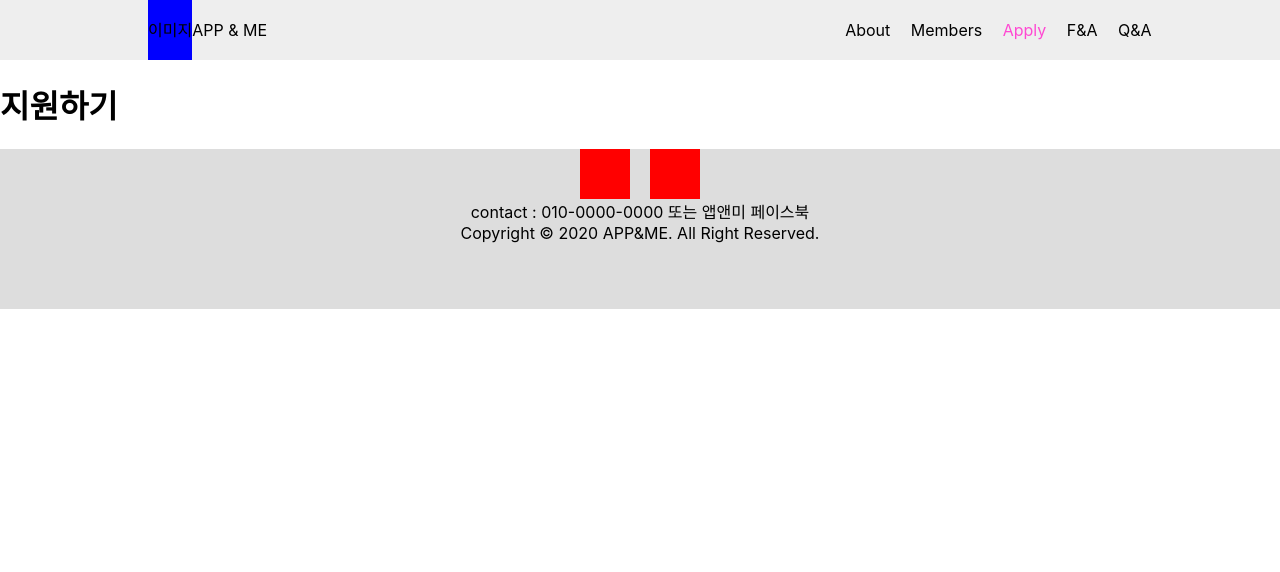
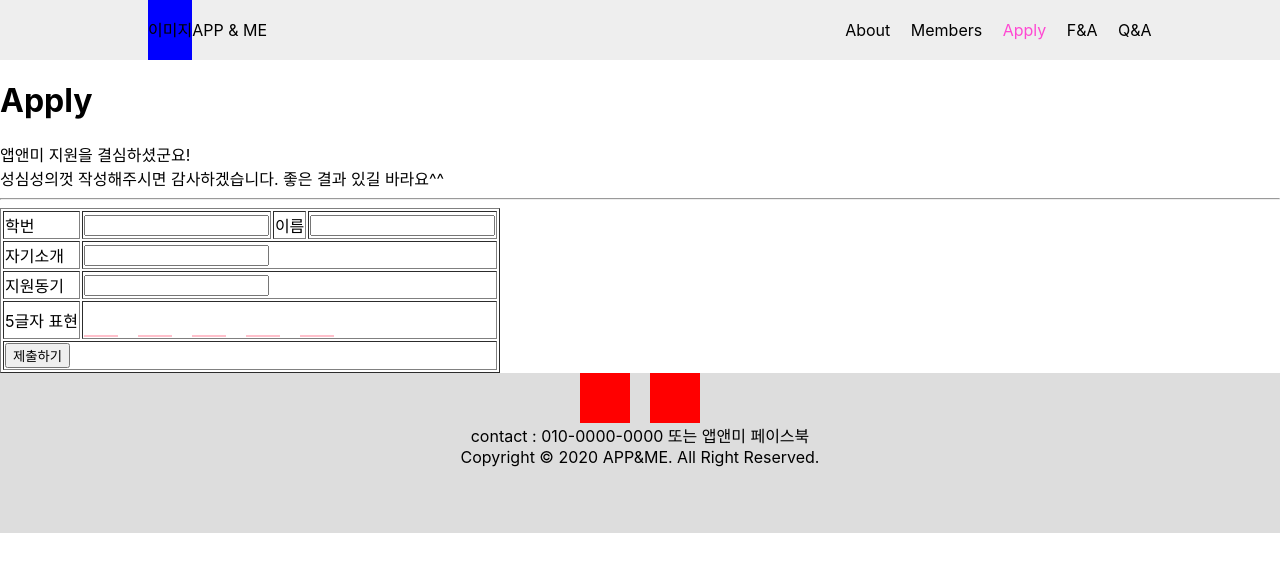
Before and after one commit to rheehot/AppandMe2020, a React (Create React App) app: page /Apply in a window 1280 px wide. Shown: the top 572 px of the page. Built offline with nearby package versions, Linux system fonts and the light colour scheme.

Commit message:
Apply wireframe

```diff
--- a/src/Component/Apply.css
+++ b/src/Component/Apply.css
@@ -0,0 +1,7 @@
+.five{
+    width: 30px;
+    height: 30px;
+    margin-right: 20px;
+    border: none;
+    border-bottom: 2px solid pink;
+}
--- a/src/Component/Apply.js
+++ b/src/Component/Apply.js
@@ -1,11 +1,47 @@
-import React from 'react';
+import React, {Component} from 'react';
+import Intro from './Intro';
+import './Apply.css';
 
-const Apply = () => {
-    return (
-        <div>
-            <h1>지원하기</h1>
-        </div>
-    );
+class Apply extends Component{
+
+    render(){
+        return (
+            <div className="apply">
+                <Intro title="Apply" notice1="앱앤미 지원을 결심하셨군요!" notice2="성심성의껏 작성해주시면 감사하겠습니다. 좋은 결과 있길 바라요^^"/>
+                <form onSubmit={this.insertUser}>
+                    <table border="1">
+                        <tr>
+                            <td>학번</td>
+                            <td><input type="text" name="uid"></input></td>
+                            <td>이름</td>
+                            <td><input type="text" name="name"></input></td>
+                        </tr>
+                        <tr>
+                            <td>자기소개</td>
+                            <td colSpan="3"><input type="text" name="self"></input></td>
+                        </tr>
+                        <tr>
+                            <td>지원동기</td>
+                            <td colSpan="3"><input type="text" name="why"></input></td>
+                        </tr>
+                        <tr>
+                            <td>5글자 표현</td>
+                            <td colSpan="3">
+                                <input type="five" className="five"></input>
+                                <input type="five" className="five"></input>
+                                <input type="five" className="five"></input>
+                                <input type="five" className="five"></input>
+                                <input type="five" className="five"></input>
+                            </td>
+                        </tr>
+                        <tr>
+                            <td colSpan="4"><button type="submit">제출하기</button></td>
+                        </tr>
+                    </table>
+                </form>
+            </div>
+        )
+    }
 };
 
 export default Apply;
--- a/src/Component/FA.js
+++ b/src/Component/FA.js
@@ -8,7 +8,8 @@ class FA extends Component{
         return (
             <div>
                 <Intro title="F&#38;A" notice1="앱앤미에 대하여 자주 물어보는 질문들을 정리했어요." notice2="더 궁금한 사항은 Q&#38;A 게시판 또는 앱앤미 페이스북 페이지를 이용해주세요!"/>
-                <Item/>
+                <Item stat="open" title="앱앤미는 OO한다던데 정말인가요?" data='asd@asfa@adf@asdf'/>
+                <Item stat="" title="숨겨진 힌트는 어디서 찾을 수 있나요?" data='퀴즈의 정답은 앱앤미 지원 웹사이트의 메인페이지에서 찾을 수 있습니다.@힌트를 드리자면 키보드 버튼 중 어떤 것을 누르면 찾을 수 있답니다~!@정답을 찾으신 분은 메인페이지의 “퀴즈 풀기" 버튼을 눌러서 퀴즈 정답을 입력해주세요^^'/>
             </div>
         )
     }
--- a/src/Component/FItem.css
+++ b/src/Component/FItem.css
@@ -1,5 +1,2 @@
 .frequently{
-    width: 10px;
-    height: 100px;
-    background:blue;
 }
--- a/src/Component/FItem.js
+++ b/src/Component/FItem.js
@@ -2,12 +2,20 @@ import React, {Component} from 'react';
 import './FItem.css';
 
 class FA extends Component{
-
     render(){
+        const {data} = this.props;
+        const {stat} = this.props;
+        console.log(data);
         return (
             <div className="frequently">
-
-
+                <details $stat>
+                    <summary>{this.props.title}</summary>
+                    {
+                    data.split('@').map( line => {
+                        return (<span>{line}<br/></span>)
+                    })
+                    }
+                </details>
             </div>
         )
     }
```
